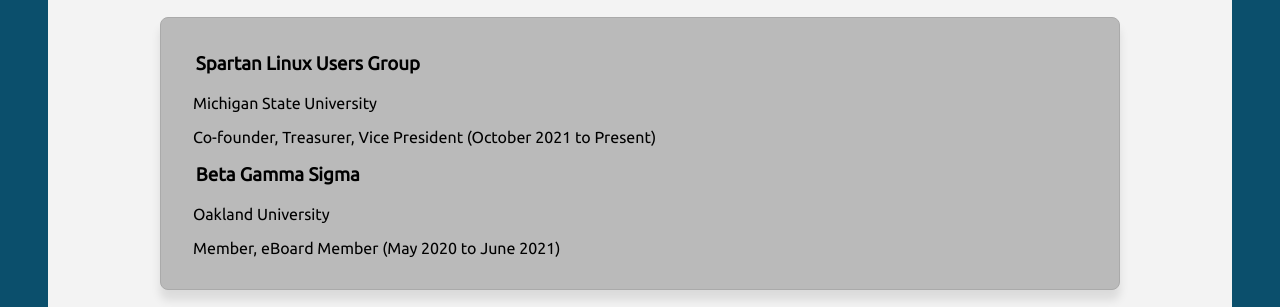
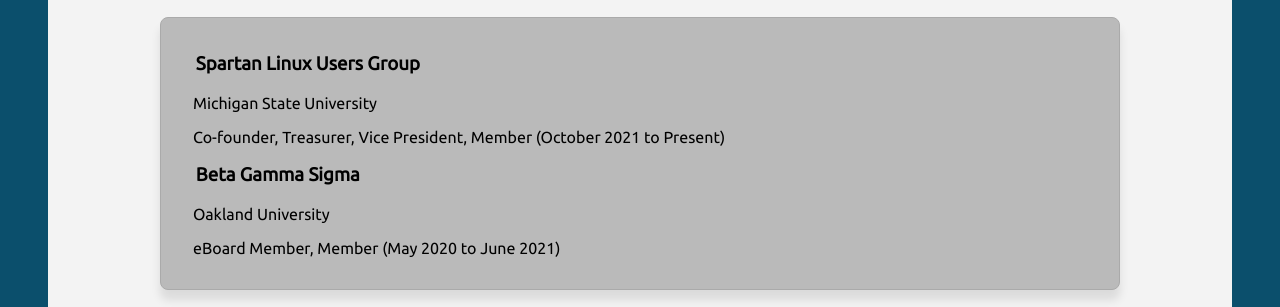
Before and after one commit to zschultz00/mi349_final, a plain HTML site: page index.html in a window 1280 px wide. Shown: the part 3123-3430 px from the top of the page. Drawn offline with Linux system fonts and the light colour scheme.

Commit message:
actvities update

```diff
--- a/index.html
+++ b/index.html
@@ -144,12 +144,12 @@
                 <section>
                     <h3 class="t-l">Spartan Linux Users Group</h3>
                     <p class="t-l">Michigan State University</p>
-                    <p class="t-l">Co-founder, Treasurer, Vice President (October 2021 to Present)</p>
+                    <p class="t-l">Co-founder, Treasurer, Vice President, Member (October 2021 to Present)</p>
                 </section>
                 <section>
                     <h3 class="t-l">Beta Gamma Sigma</h3>
                     <p class="t-l">Oakland University</p>
-                    <p class="t-l">Member, eBoard Member (May 2020 to June 2021)</p>
+                    <p class="t-l">eBoard Member, Member (May 2020 to June 2021)</p>
                 </section>
             </div>
         </section>
```
